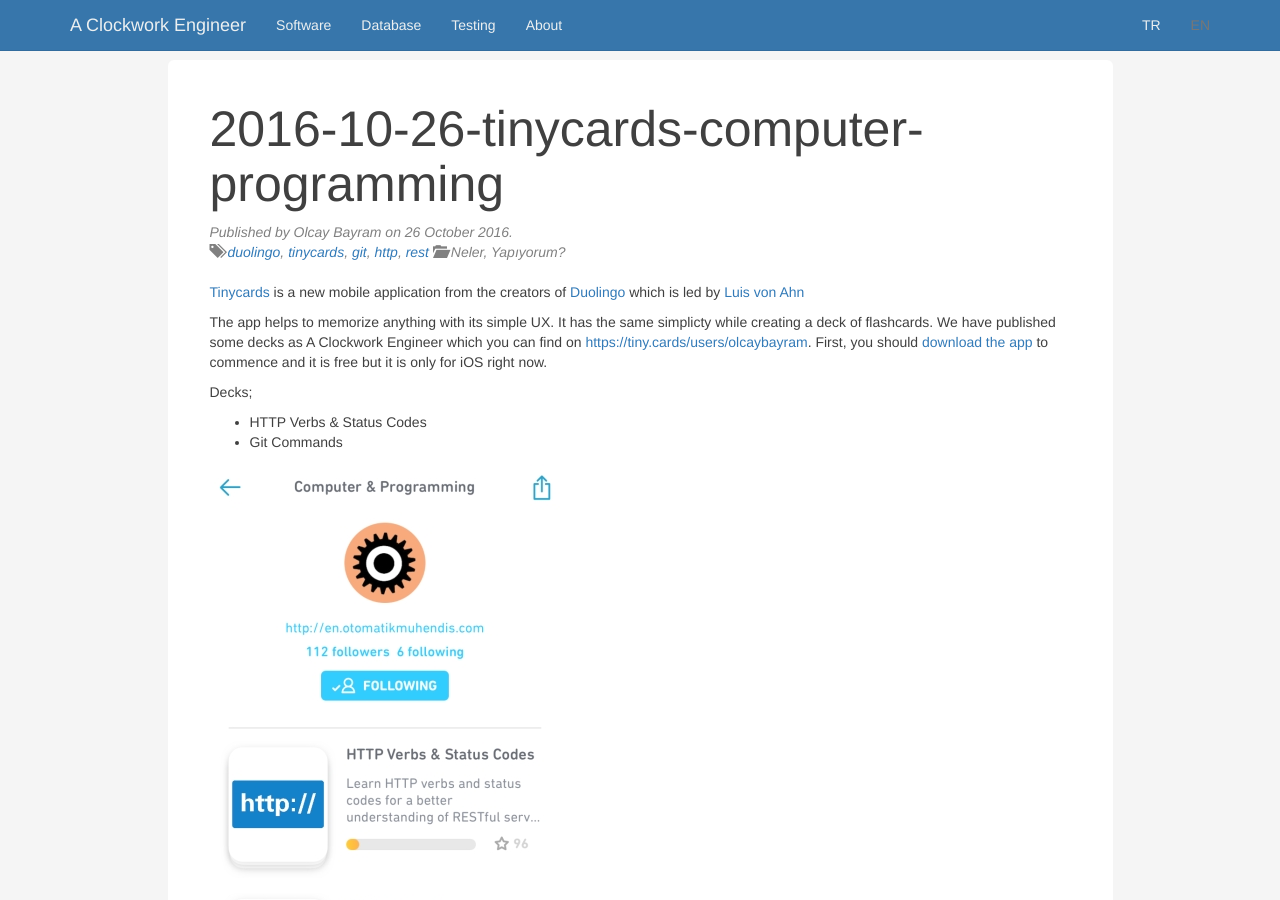
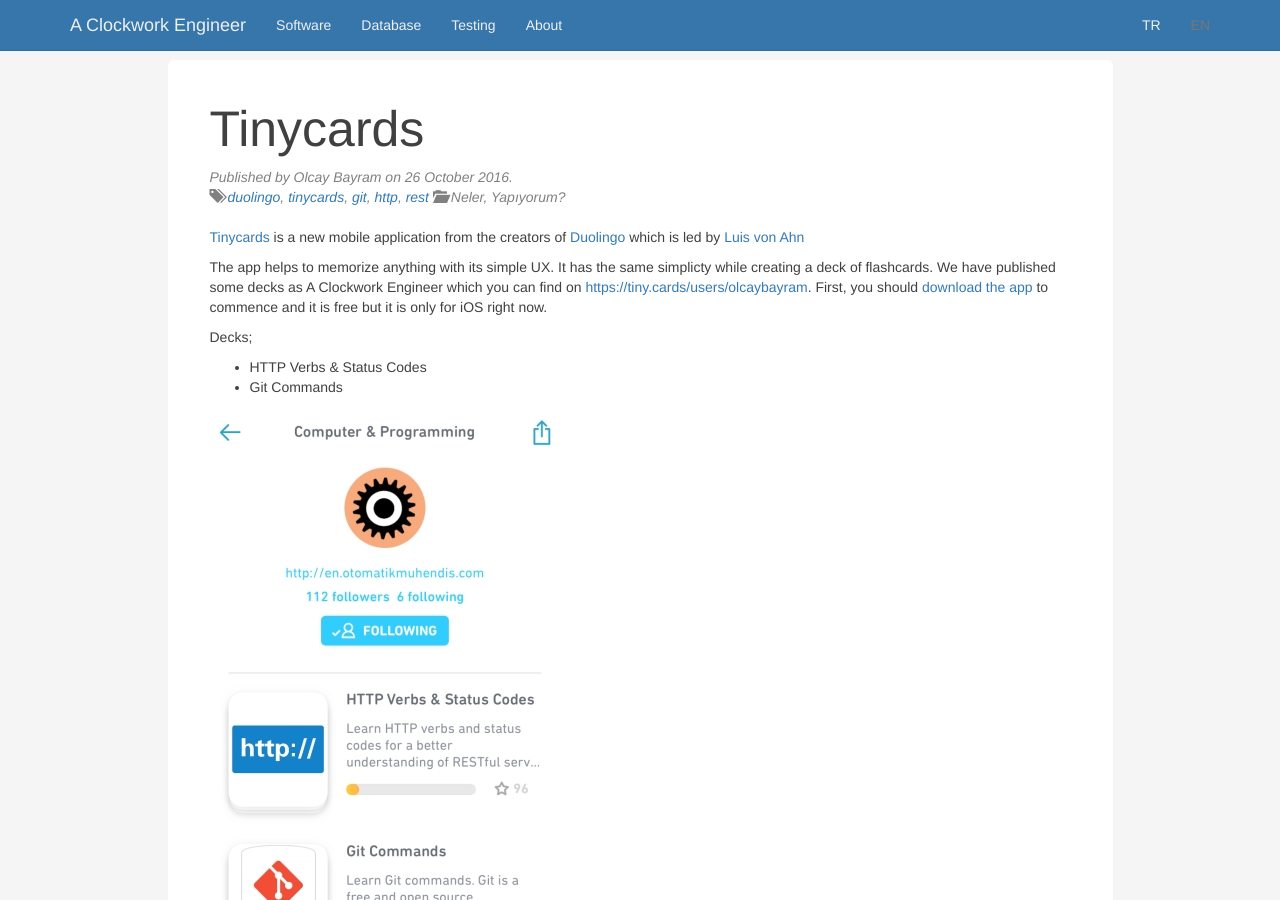
Before and after one commit to otomatikmuhendis/aclockworkengineer, a Jekyll site: the page built from _posts/2016-10-26-2016-10-26-tinycards-computer-programming.md, in a window 1280 px wide and 900 px high. Built offline with Jekyll 4.4.1, drawn with Linux system fonts in a browser that asks for light colours; nearby versions of some CDN libraries; comment, search, counter and statistics services are not loaded.

Commit message:
Created 2016-10-26-2016-10-26-tinycards-computer-programming.md

```diff
--- a/_posts/2016-10-26-2016-10-26-tinycards-computer-programming.md
+++ b/_posts/2016-10-26-2016-10-26-tinycards-computer-programming.md
@@ -3,7 +3,7 @@
 layout: post
 categories: Neler Yapıyorum?
 published: true
-title: 2016-10-26-tinycards-computer-programming
+title: Tinycards
 tags:
   - duolingo
   - tinycards
```
